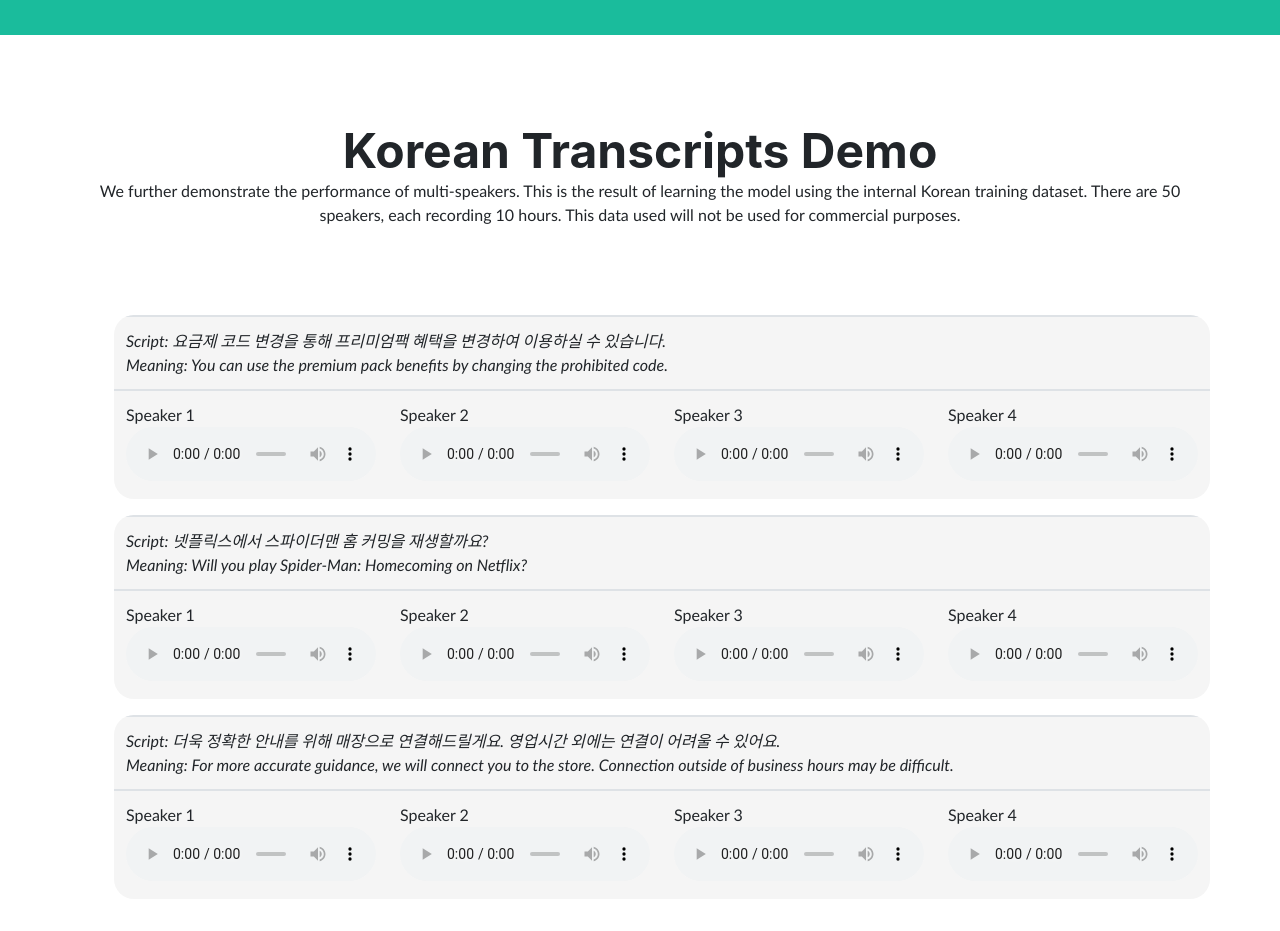
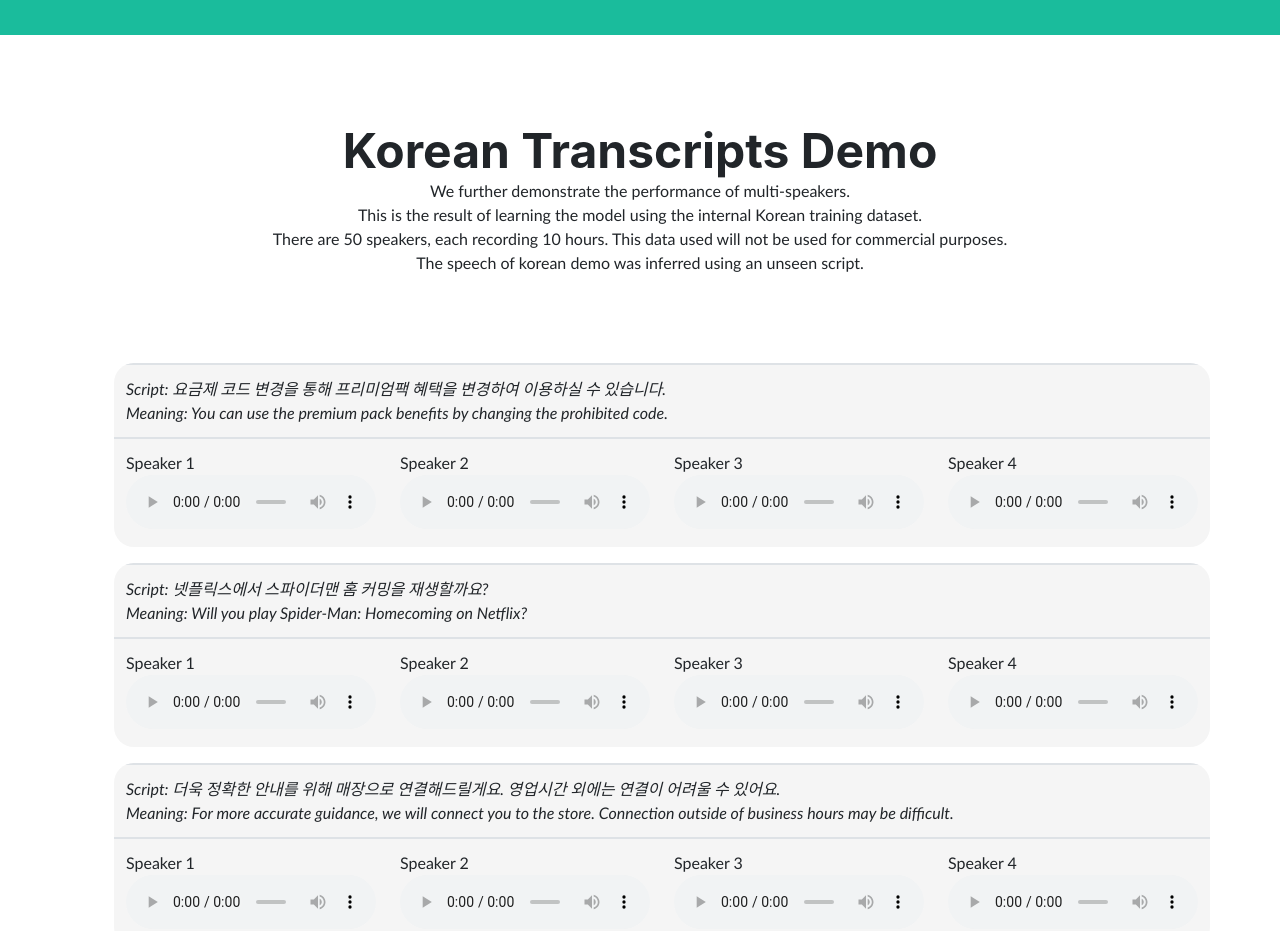
Before and after one commit to intory89/intory89.github.io, a plain HTML site: page CyFi_TTS/index.html in a window 1280 px wide. Shown: the part 3900-4831 px from the top of the page. Drawn offline with nearby package versions, Linux system fonts and the light colour scheme; a web font is replaced by a local one.

Commit message:
add comment

```diff
--- a/CyFi_TTS/index.html
+++ b/CyFi_TTS/index.html
@@ -503,7 +503,10 @@
             <!-- About Section Heading-->
             <div class="text-center">
                 <h2 class="page-section-heading d-inline-block text-black">Korean Transcripts Demo</h2> <br>
-                We further demonstrate the performance of multi-speakers. This is the result of learning the model using the internal Korean training dataset. There are 50 speakers, each recording 10 hours. This data used will not be used for commercial purposes.
+                We further demonstrate the performance of multi-speakers. <br>
+                This is the result of learning the model using the internal Korean training dataset.<br>
+                There are 50 speakers, each recording 10 hours. This data used will not be used for commercial purposes. <br>
+                The speech of korean demo was inferred using an unseen script.
             </div>
             <!-- Icon Divider-->
             <div class="divider-custom divider-light">
```
